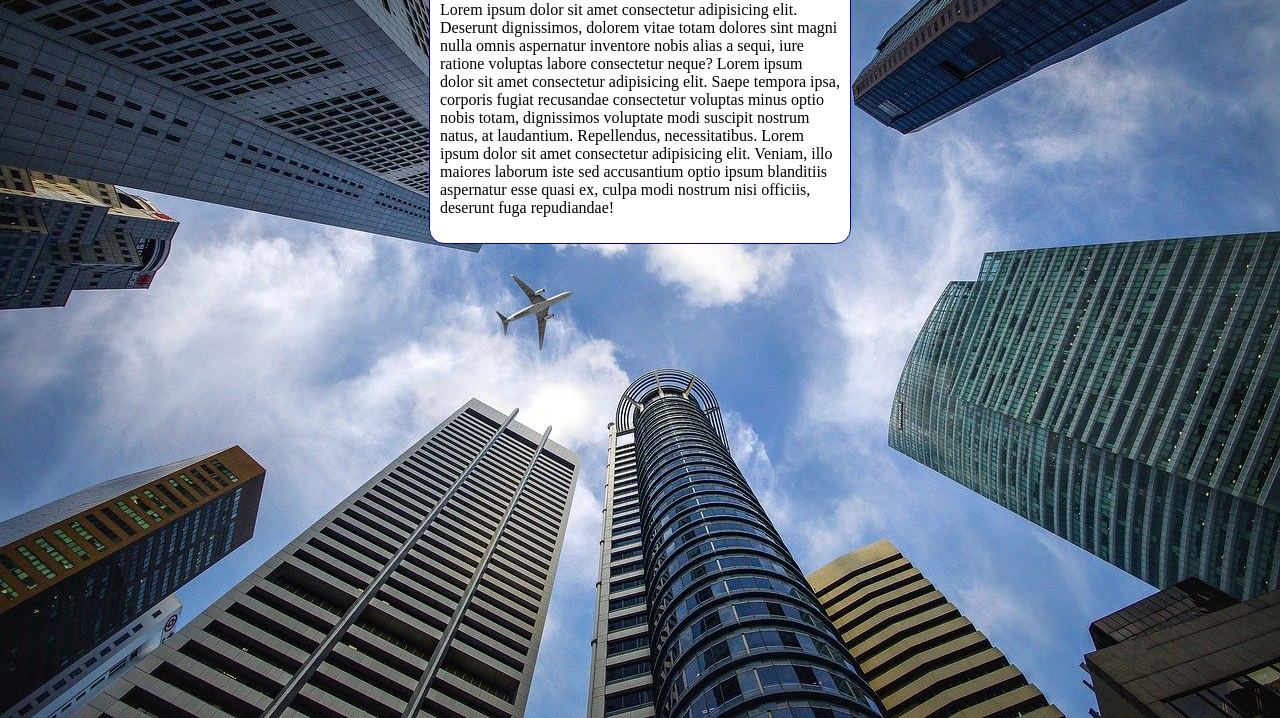
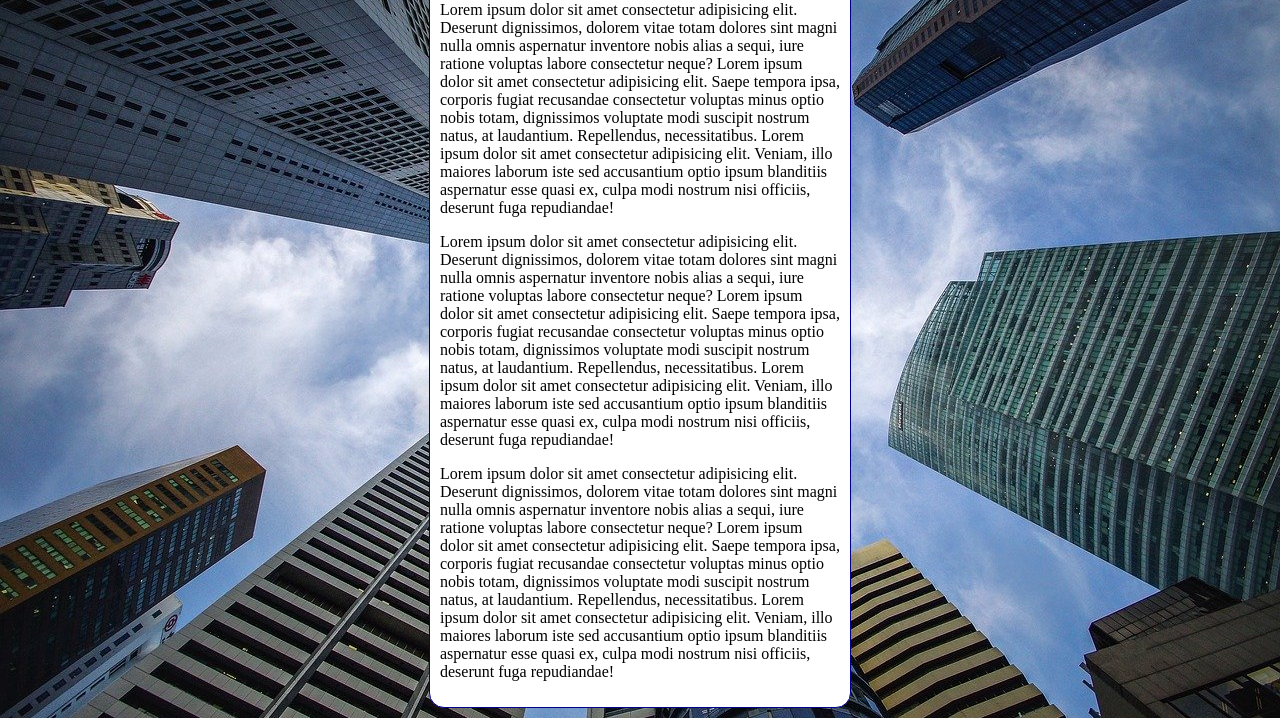
Before and after one commit to alinenunesf/html-css, a plain HTML site: page exercicios/ex022/fundo006.html in a window 1280 px wide. Shown: the part 98-816 px from the top of the page. Drawn offline with Linux system fonts and the light colour scheme.

Commit message:
Update fundo006.html

```diff
--- a/exercicios/ex022/fundo006.html
+++ b/exercicios/ex022/fundo006.html
@@ -36,6 +36,20 @@
             at laudantium. Repellendus, necessitatibus. Lorem ipsum dolor sit amet consectetur adipisicing elit. Veniam,
             illo maiores laborum iste sed accusantium optio ipsum blanditiis aspernatur esse quasi ex, culpa modi
             nostrum nisi officiis, deserunt fuga repudiandae!</p>
+        <p>Lorem ipsum dolor sit amet consectetur adipisicing elit. Deserunt dignissimos, dolorem vitae totam dolores
+            sint magni nulla omnis aspernatur inventore nobis alias a sequi, iure ratione voluptas labore consectetur
+            neque? Lorem ipsum dolor sit amet consectetur adipisicing elit. Saepe tempora ipsa, corporis fugiat
+            recusandae consectetur voluptas minus optio nobis totam, dignissimos voluptate modi suscipit nostrum natus,
+            at laudantium. Repellendus, necessitatibus. Lorem ipsum dolor sit amet consectetur adipisicing elit. Veniam,
+            illo maiores laborum iste sed accusantium optio ipsum blanditiis aspernatur esse quasi ex, culpa modi
+            nostrum nisi officiis, deserunt fuga repudiandae!</p>
+        <p>Lorem ipsum dolor sit amet consectetur adipisicing elit. Deserunt dignissimos, dolorem vitae totam dolores
+            sint magni nulla omnis aspernatur inventore nobis alias a sequi, iure ratione voluptas labore consectetur
+            neque? Lorem ipsum dolor sit amet consectetur adipisicing elit. Saepe tempora ipsa, corporis fugiat
+            recusandae consectetur voluptas minus optio nobis totam, dignissimos voluptate modi suscipit nostrum natus,
+            at laudantium. Repellendus, necessitatibus. Lorem ipsum dolor sit amet consectetur adipisicing elit. Veniam,
+            illo maiores laborum iste sed accusantium optio ipsum blanditiis aspernatur esse quasi ex, culpa modi
+            nostrum nisi officiis, deserunt fuga repudiandae!</p>
     </main>
 
 </body>
```
